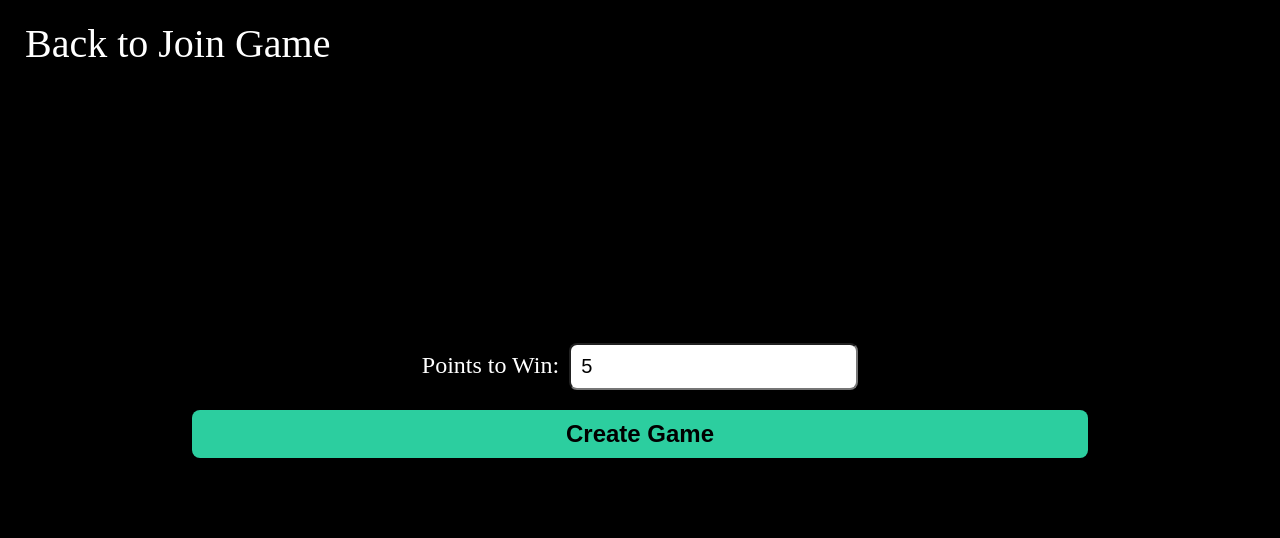
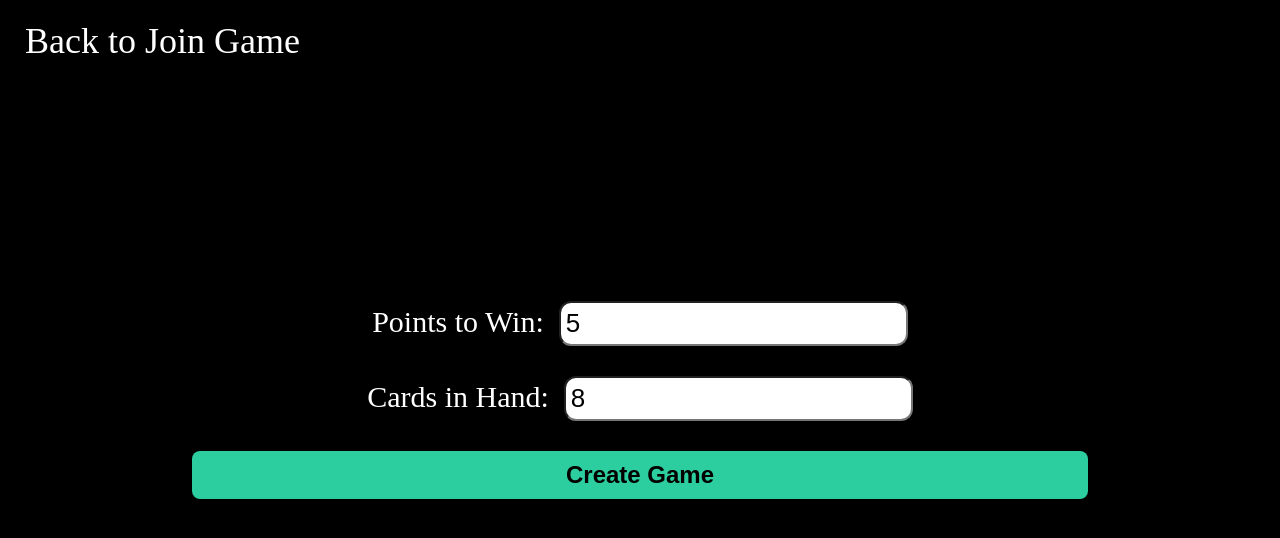
Before and after one commit to aadit6/cardsAgainstAadit, a React (Create React App) app in the folder client/: page /creategame in a window 1280 px wide. Shown: the top 538 px of the page. Built offline with nearby package versions, Linux system fonts and the light colour scheme; no server answers.

Commit message:
added functionality to game options and made fullscreen bg color

```diff
--- a/client/public/css/react.css
+++ b/client/public/css/react.css
@@ -1,11 +1,16 @@
-/* styles.css */
+/* react.css */
 
 body{
-    margin: 0;
-    padding: 0;
+    margin: 0%;
+    padding: 0%;
     height: 100%;
+
   }
 
   #root {
     height: 100%;
+    width: 100%
+
+
+
   }
--- a/client/public/index.html
+++ b/client/public/index.html
@@ -15,7 +15,7 @@
       user's mobile device or desktop. See https://developers.google.com/web/fundamentals/web-app-manifest/
     -->
     <link rel="manifest" href="./manifest.json" />
-    <link rel="stylesheet" href="./css/react.css"></link>
+    <link rel="stylesheet" href="./../css/react.css"></link>
 
     <!--
       Notice the use of %PUBLIC_URL% in the tags above.
--- a/client/src/components/CreateGame.jsx
+++ b/client/src/components/CreateGame.jsx
@@ -8,7 +8,7 @@ import {SERVER_URL} from './../constants.js';
 const maxAttempts = 20;
 
 
-async function createRandomRoom(navigate, setErrorMsg, setLoading, pointsToWin, attempts = 0) { //recursive method
+async function createRandomRoom(navigate, setErrorMsg, setLoading, pointsToWin, cardsInHand, attempts = 0) { //recursive method
     const generateRandomString = (length) => {
         let randomString = '';
 
@@ -39,7 +39,7 @@ async function createRandomRoom(navigate, setErrorMsg, setLoading, pointsToWin,
         console.log("response data: ",response.data);
 
         if (!response.data.success) { // used "!" as we want room to not already exist
-            navigate(`/game/${random}?pointsToWin=${pointsToWin}`);
+            navigate(`/game/${random}?pointsToWin=${pointsToWin}&cardsInHand=${cardsInHand}`);
             return; // breaks out of recursion
         } else if (attempts < maxAttempts) {
             return createRandomRoom(navigate, setErrorMsg, setLoading, attempts + 1); // fixed typo
@@ -59,14 +59,15 @@ async function createRandomRoom(navigate, setErrorMsg, setLoading, pointsToWin,
 
 
 
-const CreateGame = ({pointsToWin}) => {
+const CreateGame = ({pointsToWin, cardsInHand}) => {
     const [errorMsg, setErrorMsg] = useState('');
     const [loading, setLoading] = useState(false);
     const navigate = useNavigate();
 
+
     const handleCreateGame = async () => {
       try {
-        await createRandomRoom(navigate, setErrorMsg, setLoading, pointsToWin);
+        await createRandomRoom(navigate, setErrorMsg, setLoading, pointsToWin, cardsInHand);
       } catch (error) {
         console.error('Error creating game:', error);
       }
--- a/client/src/components/CreateGameOptions.jsx
+++ b/client/src/components/CreateGameOptions.jsx
@@ -1,37 +1,58 @@
 import React, { useState } from 'react';
 import { Link } from 'react-router-dom';
 import styled from 'styled-components';
-import CreateGame from './CreateGame'; // Import the CreateGame component
+import CreateGame from './CreateGame';
+
+
+const InputField = ({ label, value, onChange, id, type = 'number', min = 1, isCheckbox = false }) => (
+  <OptionsForm>
+    <label htmlFor={id}>{label}:</label>
+    <input type={type} id={id} value={value} onChange={onChange} min={min} />
+
+  </OptionsForm>
+);
 
 const CreateGameOptions = () => {
-  const [pointsToWin, setPointsToWin] = useState(5); // Default value, adjust as needed
+  const [pointsToWin, setPointsToWin] = useState(5);
+  const [cardsInHand, setCardsInHand] = useState(8);
 
-  const handlePointsChange = (event) => {
-    const value = parseInt(event.target.value, 10);
-    setPointsToWin(isNaN(value) ? 0 : value); // Ensure a valid integer is set
+  const handleChange = (event, setStateFunction) => {
+    if (event.target.type === 'checkbox') {
+      setStateFunction(event.target.checked);
+    } else {
+      const value = parseInt(event.target.value, 10);
+      setStateFunction(value);
+    }
+
   };
 
   return (
     <CreateGameWrapper>
       <BackButton to={`/../`}>Back to Join Game</BackButton>
-      <PointsForm>
-        <label htmlFor="pointsToWin">Points to Win:</label>
-        <input
-          type="number"
-          id="pointsToWin"
-          value={pointsToWin}
-          onChange={handlePointsChange}
-          min={1} // Adjust the minimum value as needed
-        />
-      </PointsForm>
-      <CreateGame pointsToWin={pointsToWin} />
-      {/* Add additional options UI and logic if needed */}
+      <InputField
+        label="Points to Win"
+        value={pointsToWin}
+        onChange={(event) => handleChange(event, setPointsToWin)}
+        id="pointsToWin"
+        min={1}
+      />
+      <InputField
+        label="Cards in Hand"
+        value={cardsInHand}
+        onChange={(event) => handleChange(event, setCardsInHand)}
+        id="cardsInHand"
+        min={4}
+      />
+
+      {/* Add more InputField components for additional options */}
+      <CreateGame pointsToWin={pointsToWin} cardsInHand={cardsInHand} />
     </CreateGameWrapper>
   );
 };
 
 const CreateGameWrapper = styled.div`
-  background-color: #000; // Set the black background color
+  background-color: #000;
+  color: #fff;
   display: flex;
   flex-direction: column;
   align-items: center;
@@ -42,25 +63,26 @@ const CreateGameWrapper = styled.div`
 const BackButton = styled(Link)`
   color: #fff;
   text-decoration: none;
-  font-size: 40px;
+  font-size: 36px;
   position: absolute;
   top: 20px;
   left: 25px;
   cursor: pointer;
 `;
 
-const PointsForm = styled.div`
-  margin-bottom: 20px;
+const OptionsForm = styled.div`
+  margin-bottom: 30px;
   label {
     color: #fff;
-    font-size: 24px;
-    margin-right: 10px;
+    font-size: 30px;
+    margin-right: 15px;
   }
   input {
-    font-size: 20px;
-    padding: 10px;
-    border-radius: 8px;
+    font-size: 26px;
+    padding: 5px;
+    border-radius: 12px;
   }
 `;
 
+
 export default CreateGameOptions;
--- a/client/src/components/Game.jsx
+++ b/client/src/components/Game.jsx
@@ -1,3 +1,5 @@
+//note: must not have vpn on while testing to use api
+
 import React, { useState, useEffect } from 'react';
 import styled from 'styled-components';
 import { io } from 'socket.io-client';
@@ -33,6 +35,7 @@ const Game = () => {
   });
 
   const [pointsToWin, setPointsToWin] = useState(null)
+  const [cardsInHand, setCardsInHand] = useState(null)
   const [currentUser, setCurrentUser] = useState(null);
   const [isStartButtonDisabled, setIsStartButtonDisabled] = useState(true);
   const [gameStarted, setGameStarted] = useState(false);
@@ -107,8 +110,13 @@ const Game = () => {
       }
     };
 
-    const joinRoom = (roomId, pointsToWin) => {
-      socket.emit('joinRoom', roomId, pointsToWin);
+    const joinRoom = (roomId, pointsToWin, cardsInHand) => {
+
+      setPointsToWin(searchParams.get('pointsToWin'));
+      setCardsInHand(searchParams.get('cardsInHand'))
+
+
+      socket.emit('joinRoom', roomId, pointsToWin, cardsInHand);
 
       // Listen for 'hand' event to receive the dealt hand
       socket.on('hand', (handData) => {
@@ -142,10 +150,13 @@ const Game = () => {
     // ComponentDidMount equivalent
     const socket = initSocket();
 
-    setPointsToWin(searchParams.get('pointsToWin'));
 
 
-    joinRoom(getRoomNameFromURL(), pointsToWin);
+
+
+
+
+    joinRoom(getRoomNameFromURL(), pointsToWin, cardsInHand);
     fetchCurrentUser();
 
     socket.on('leaderboard', handleLeaderboardUpdate);
@@ -159,7 +170,7 @@ const Game = () => {
     return () => {
       socket.disconnect();
     };
-  }, [pointsToWin, searchParams]); // Empty dependency array to run only once when the component mounts
+  }, [pointsToWin, cardsInHand, searchParams]);
 
 
   const currentUserStatusObject = leaderboard.find((p) => p.name === currentUser);
@@ -248,7 +259,9 @@ const GameWrapper = styled.div`
   background-color: #262629;
   padding: 0px;
   margin: 0px;
-  min-height: 100%
+  min-height: 100%;
+  height: 100%;
+  width: 100%;
 `;
 
 const Header = styled.div`
@@ -282,7 +295,7 @@ const ContentContainer = styled.div`
   margin-left: 80px;
   margin-top: 15px;
   max-width: 100%;
-  width: 95%;
+  width: 90%;
   position: relative;
   overflow: hidden;
 `;
--- a/client/src/components/Hand.jsx
+++ b/client/src/components/Hand.jsx
@@ -4,12 +4,11 @@ import styled from 'styled-components';
 
 const HandWrapper = styled.div`
   display: flex;
+  flex-wrap: wrap; /* Allow items to wrap into the next row */
   gap: 10px;
   width: 100%;
-  height: 250px;
-  padding-bottom: 0px;
+  max-height: 950px; /* Set a maximum height for the hand */
 `;
-
 
 const Hand = ({ children }) => {
   return <HandWrapper>{children}</HandWrapper>;
--- a/client/src/components/WhiteCard.jsx
+++ b/client/src/components/WhiteCard.jsx
@@ -30,8 +30,8 @@ const Card = styled.div`
   &:after {
     content: "${props => props.selectedPlayer}";
     position: absolute;
-    bottom: 10px;
-    left: 0%;
+    bottom: 40px;
+    left: 10%;
     transform: translateX(15%);
     font-size: 14px;
     font-weight: bold;
```
Also changed, not shown: client/src/components/ChatBox.jsx (+16 -8 lines), 2 other files (tests, documents, lock files or other folders).
